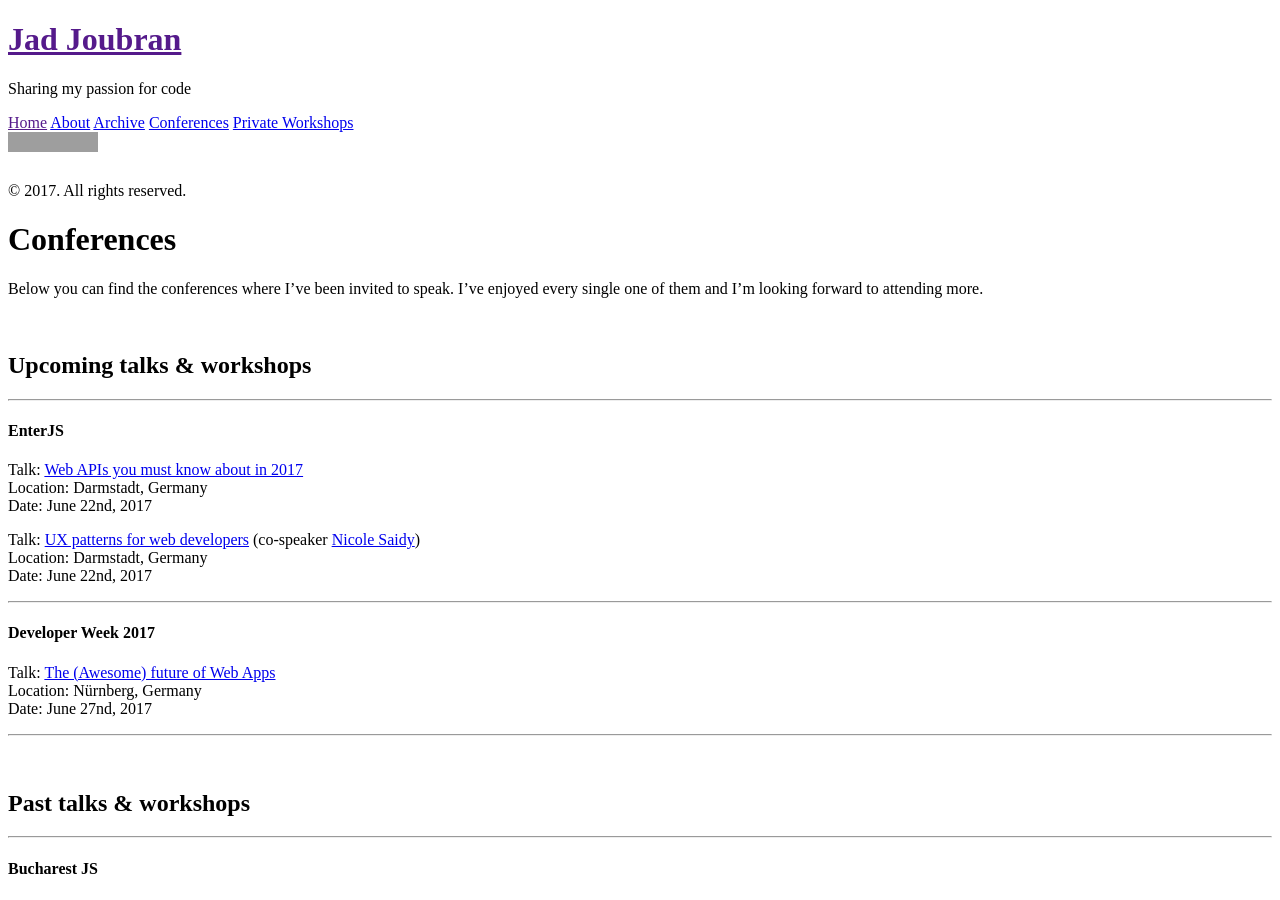
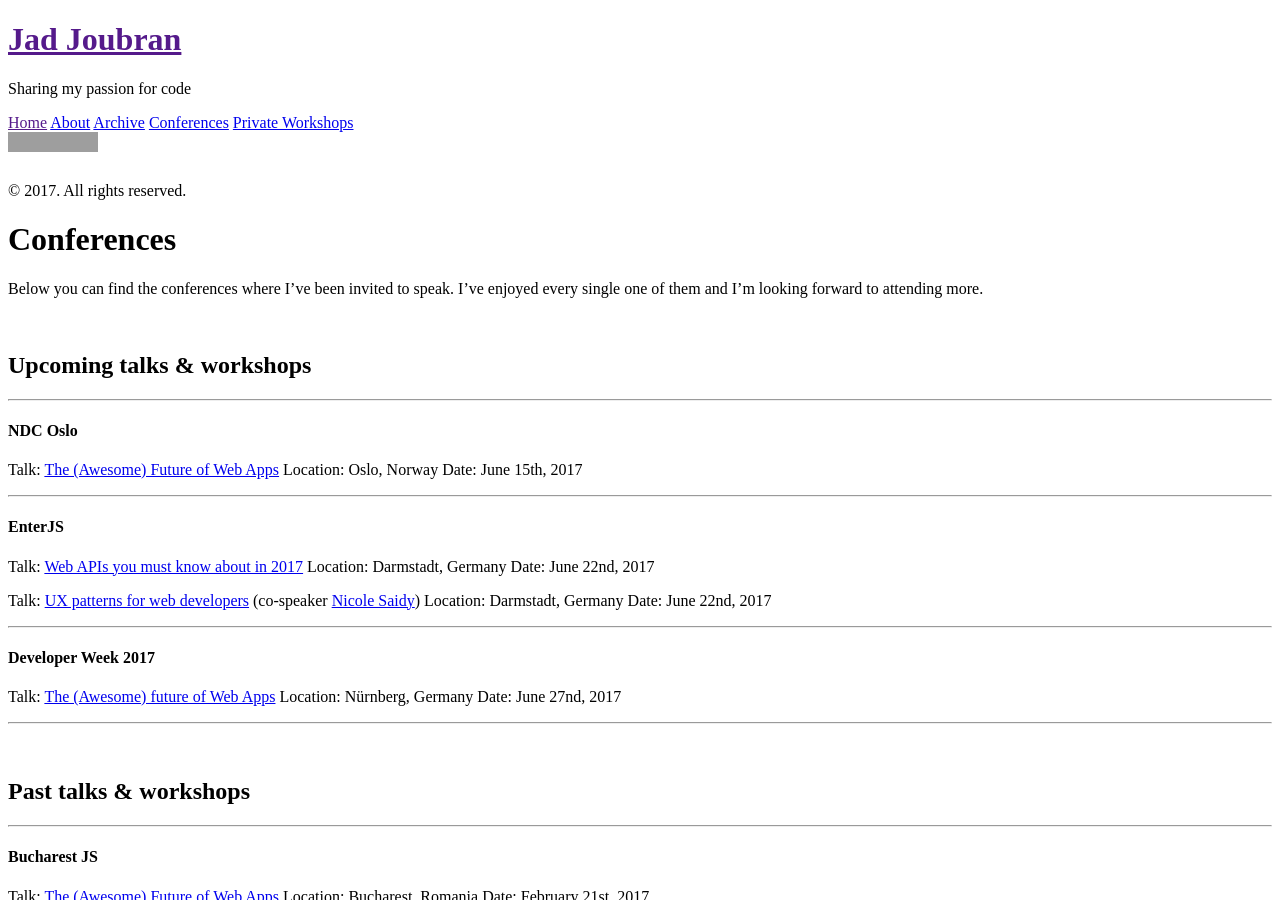
Before and after one commit to jadjoubran/blog, a Jekyll site: the page built from conferences.md, in a window 1280 px wide and 900 px high. Built offline with Jekyll 4.4.1, drawn with Linux system fonts in a browser that asks for light colours; grey boxes are pictures that could not be loaded.

Commit message:
Add NDC Oslo

```diff
--- a/conferences.md
+++ b/conferences.md
@@ -8,6 +8,13 @@ Below you can find the conferences where I've been invited to speak. I've enjoye
 <br>
 
 ## Upcoming talks & workshops
+<hr>
+
+#### NDC Oslo
+<span class="conferences-ref">Talk:</span> [The (Awesome) Future of Web Apps](http://ndcoslo.com/talk/the-awesome-future-of-web-apps/){:target="_blank"}
+<span class="conferences-ref">Location:</span> Oslo, Norway
+<span class="conferences-ref">Date:</span> June 15th, 2017
+
 <hr>
 
 #### EnterJS
```
